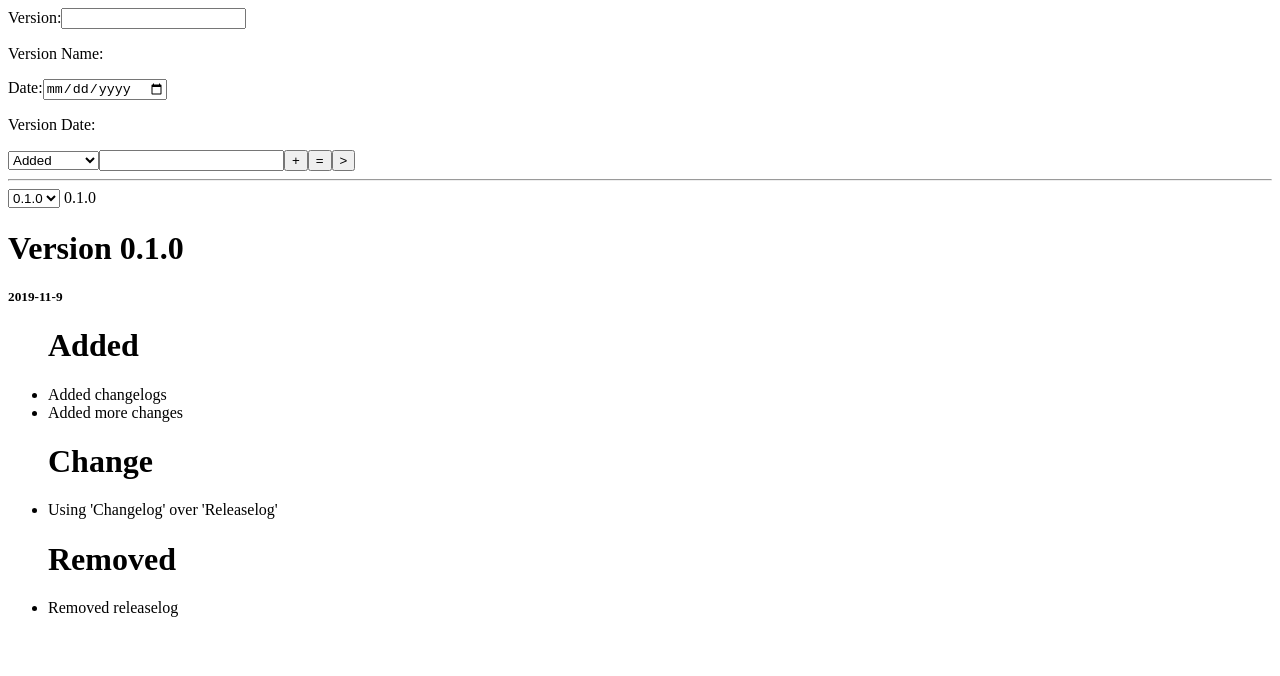
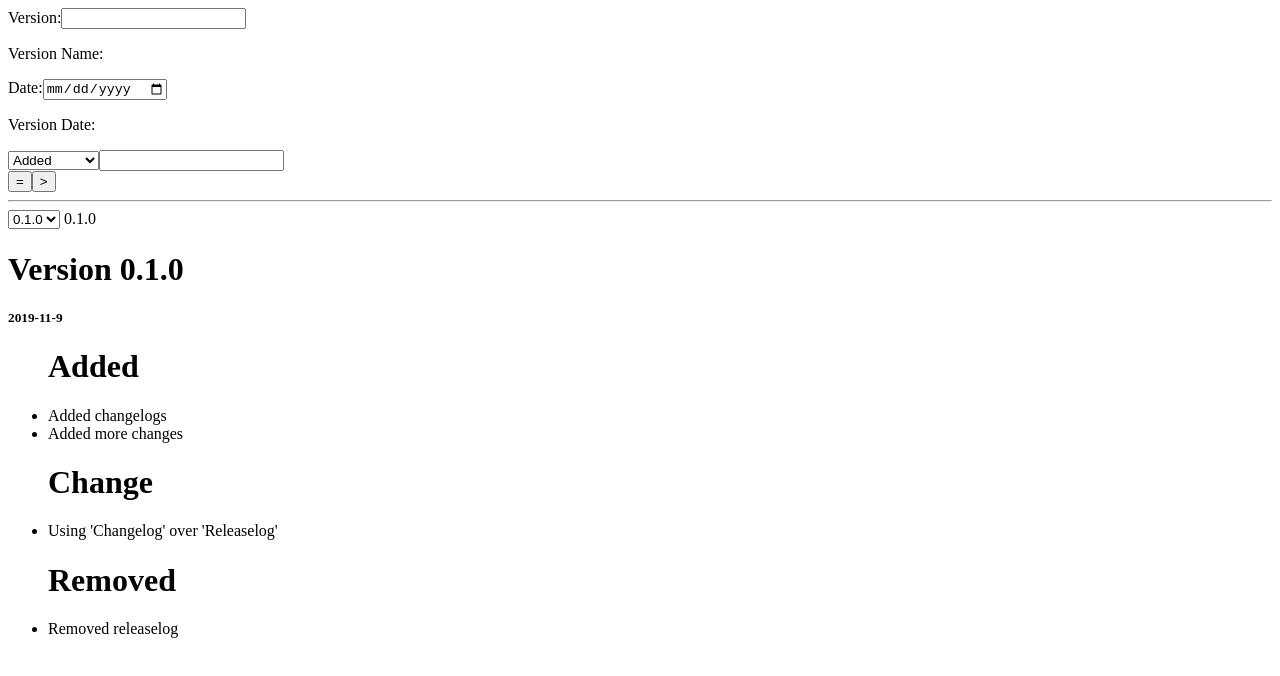
Before and after one commit to DamionWhite/damionwhite.com, an Angular app: page /changelog in a window 1280 px wide. Shown: the top 676 px of the page. Built offline with nearby package versions, Linux system fonts and the light colour scheme.

Commit message:
Refined input

```diff
--- a/src/app/changelog/add-log/add-log.component.html
+++ b/src/app/changelog/add-log/add-log.component.html
@@ -11,7 +11,7 @@
 
 <!-- Changes -->
 <div class="logFeature" *ngFor="let change of changes; let i = index" #change>
-    <select name="" id="" [value]="changes[i].type">
+    <select name="" id="" [(ngModel)]="changes[i].type">
         <option value="Added">Added</option>
         <option value="Change">Change</option>
         <option value="Bugfix">Bug-fix</option>
@@ -19,23 +19,14 @@
         <option value="Removed">Removed</option>
         <option value="Security">Security</option>
     </select>
-    <input type="text" [value]="changes[i].message">
+    <input type="text"
+        [(ngModel)]="changes[i].message"
+        (input)="onInput(i)">
 </div>
 
 <!-- New Change -->
-<div class="logFeature" #change>
-    <select name="" id="newChangeType">
-        <option value="Added">Added</option>
-        <option value="Change">Change</option>
-        <option value="Bugfix">Bug-fix</option>
-        <option value="Deprecated">Deprecated</option>
-        <option value="Removed">Removed</option>
-        <option value="Security">Security</option>
-    </select>
-    <input type="text">
-
+<div class="logFeature">
     <!-- Buttons for debug purposes -->
-    <button (click)="addNewChange()">+</button>
     <button (click)="getChanges()">=</button>
     <button (click)="saveChanges()">></button>
 </div>
--- a/src/app/changelog/add-log/add-log.component.ts
+++ b/src/app/changelog/add-log/add-log.component.ts
@@ -21,6 +21,8 @@ export class AddLogComponent implements AfterViewInit {
   constructor(private changelogService: ChangelogService) { }
 
   ngAfterViewInit() {
+    // Setup empty change
+    this.changes.push({type: ChangeType.Added, message: "", version: undefined});
 
   }
 
@@ -31,39 +33,13 @@ export class AddLogComponent implements AfterViewInit {
     }
   }
 
-  addNewChange() {
-    const type = ChangeType[
-      this.changesHtml.last.nativeElement.children[0].value
-    ] as ChangeType;
-    const message =
-      ( this.changesHtml.last.nativeElement.children[1] as HTMLInputElement )
-      .value;
-
-    // Get & Set Version
-    const version = new Version();
-
-    const versionArr = this.versionName.split('.');
-
-    version.setMajor(versionArr[0]);
-    version.setMinor(versionArr[1]);
-    version.setPatch(versionArr[2]);
-
-    version.setVersion();
-
-    if (this.version !== version) {
-      this.version = version;
+  // If change is last, add new empty change to changes
+  onInput(index) {
+    // Is element changed the last in array?
+    if (this.changes.length === index+1) {
+      // Add new empty change
+      this.changes.push({type: ChangeType.Added, message: "", version: undefined});
     }
-
-    // Add to changes[]
-    this.changes.push({
-      type,
-      message,
-      version
-    });
-
-    // Clear newChange description
-    this.changesHtml.last.nativeElement.children[1].value = '';
-
   }
 
   getChanges() {
@@ -71,13 +47,26 @@ export class AddLogComponent implements AfterViewInit {
   }
 
   saveChanges() {
+     // Get & Set Version
+     const version = new Version();
+     const versionArr = this.versionName.split('.');
+
+     version.setMajor(versionArr[0]);
+     version.setMinor(versionArr[1]);
+     version.setPatch(versionArr[2]);
+
+     version.setVersion();
+
     // Check if version is semantic (x.y.z)
-    if (/([0-9]{1,}[.][0-9]{1,}[.][0-9]{1,})/.test(this.version.getVersion())) {
+    if (/([0-9]{1,}[.][0-9]{1,}[.][0-9]{1,})/.test(version.getVersion())) {
       for (const change of this.changes) {
-        this.changelogService.addChange(change);
+        if (change.message !== "") {
+          change.version = version;
+          this.changelogService.addChange(change);
+        }
       }
 
-      this.message = `Changes added for version ${this.version.getVersion()}`;
+      this.message = `Changes added for version ${version.getVersion()}`;
     } else {
       this.message = `Please use semantic versioning: Major.Minor.Patch`;
     }
```
